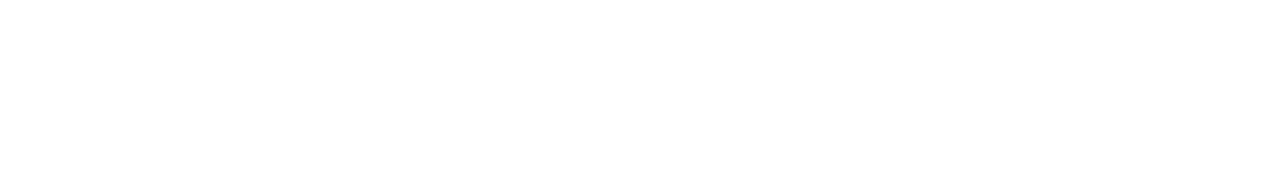
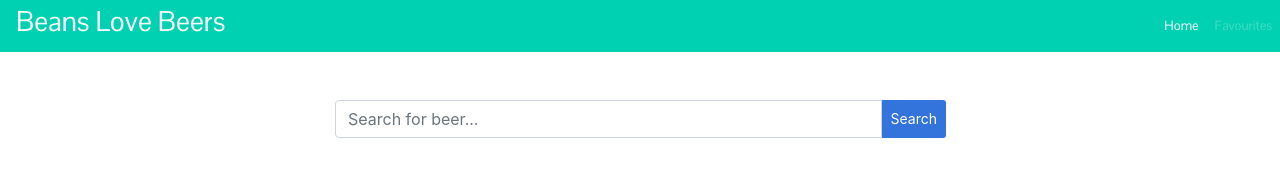
Before and after one commit to alexgdav/takehome-practice, a website built with webpack: page index.html in a window 1280 px wide. Built offline with nearby package versions, Linux system fonts and the light colour scheme.

Commit message:
Add navbar + search form
1. added navbar, have tried several fonts
  - font is a sans serif; not montserrat, open sans, lato, product sans
2. added submit form with button, adjusted rounding on both button and
 form
3. color-picked button and navbar colors

```diff
--- a/assets/styles/index.scss
+++ b/assets/styles/index.scss
@@ -1 +1,31 @@
 @import '~bootstrap/scss/bootstrap';
+@import url('https://fonts.googleapis.com/css?family=Pontano+Sans&display=swap');
+
+$button-color: #3273DC;
+$nav-color: #00D1B2;
+$nav-font: 'Pontano Sans', sans-serif;
+
+body {
+  padding: 0;
+}
+
+.button-main {
+  background-color: $button-color;
+  border-radius: 0 3px 3px 0 !important;
+  color: white;
+}
+
+.navbar {
+  background-color: $nav-color;
+  font-family: $nav-font;
+  padding: 0 0 0 1em;
+
+}
+
+.navbar-nav {
+  font-size: small;
+}
+
+.search {
+  margin: 3em auto;
+}
--- a/index.html
+++ b/index.html
@@ -12,6 +12,31 @@
       <script src="public/application.js" type="text/javascript" charset="utf-8" defer></script>
     </head>
     <body>
+      <!-- Navbar-->
+      <nav class="navbar navbar-expand-lg navbar-dark">
+         <div class="navbar-collapse collapse w-100 order-1 order-md-0 dual-collapse2">
+           <span class="navbar-brand mb-0 h1"><h3>Beans Love Beers</h3></span>
+         </div>
+        <!--Nav links-->
+            <ul class="navbar-nav my-2">
+              <li class="nav-item active">
+              <a class="nav-link" href="#">Home<span class="sr-only">(current)</span></a>
+              </li>
+              <li class="nav-item">
+              <a class="nav-link disabled" href="#" tabindex="-1" aria-disabled="true">Favourites</a>
+              </li>
+            </ul>
+      </nav>
 
+      <form>
+  <div class= "search container w-50">
+    <div class="input-group justify-content-center">
+      <input type="text" class="form-control rounded-1" id="validationDefaultUsername" placeholder="Search for beer..." aria-describedby="inputGroupPrepend2" required>
+      <div class="input-group-prepend">
+        <input type="submit" value="Search" class="btn btn-sm rounded-0 button-main" id="inputGroupPrepend2">
+      </div>
+    </div>
+  </div>
+</form>
     </body>
 </html>
```
